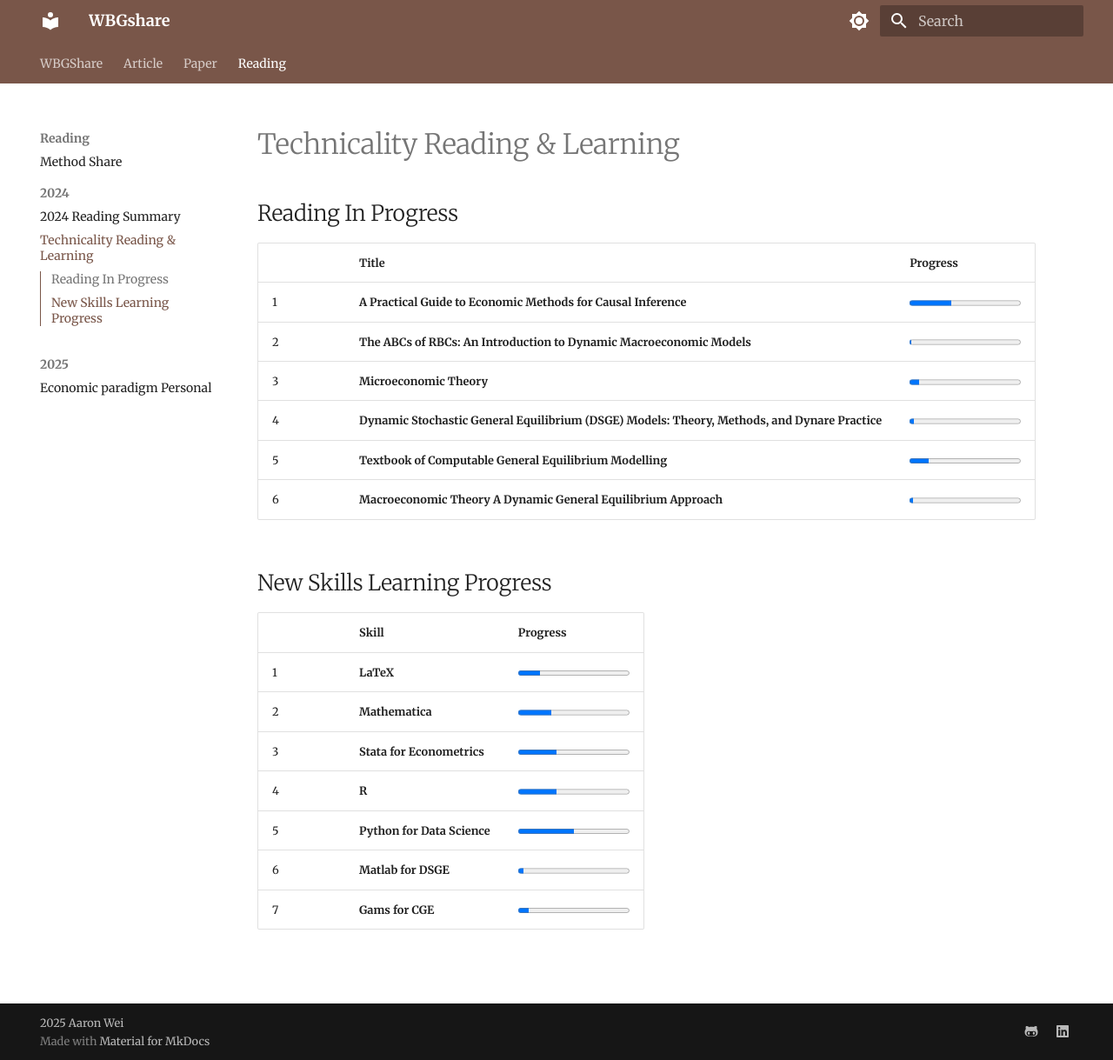
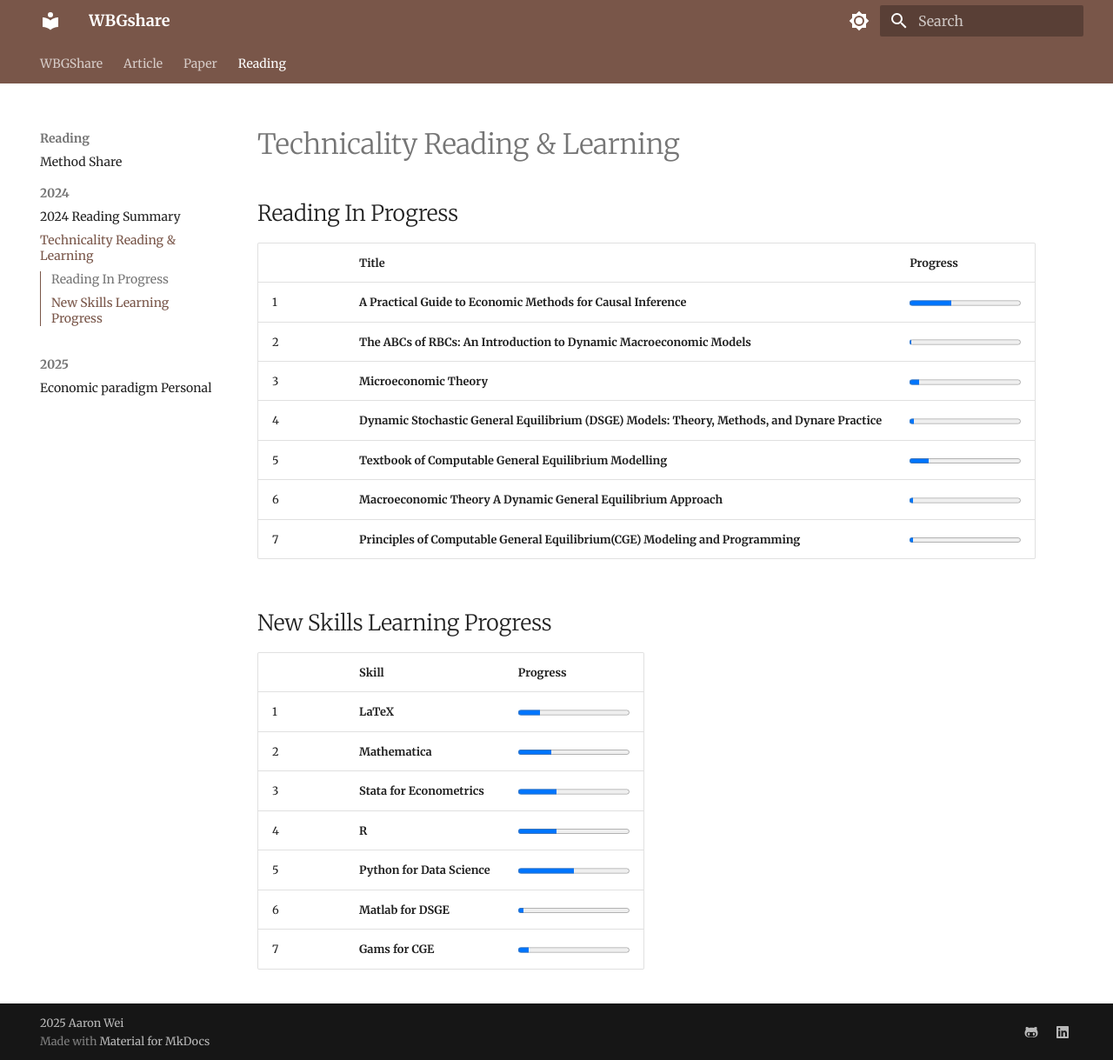
Before and after one commit to WBGZDTSL/WBGShare, an MkDocs documentation site: the page built from docs/Reading/2024/Reading.md, in a window 1280 px wide and 1219 px high. Shown: the whole window at 87% size. Built offline with MkDocs 1.6.1 and Material for MkDocs 9.7.7, drawn with Linux system fonts in a browser that asks for light colours.

Commit message:
Update Reading.md

```diff
--- a/docs/Reading/2024/Reading.md
+++ b/docs/Reading/2024/Reading.md
@@ -9,7 +9,7 @@
 | 4 | **Dynamic Stochastic General Equilibrium (DSGE) Models: Theory, Methods, and Dynare Practice** | <progress value=25  max=550></progress> |
 | 5 | **Textbook of Computable General Equilibrium Modelling**                                       | <progress value=32  max=182></progress> |
 | 6 | **Macroeconomic Theory A Dynamic General Equilibrium Approach**                                | <progress value=20  max=617></progress> |
-
+| 7 | **Principles of Computable General Equilibrium(CGE) Modeling and Programming**                 | <progress value=10  max=272></progress> |
 
 ## New Skills Learning  Progress
 |   | Skill                          | Progress                               |
```
